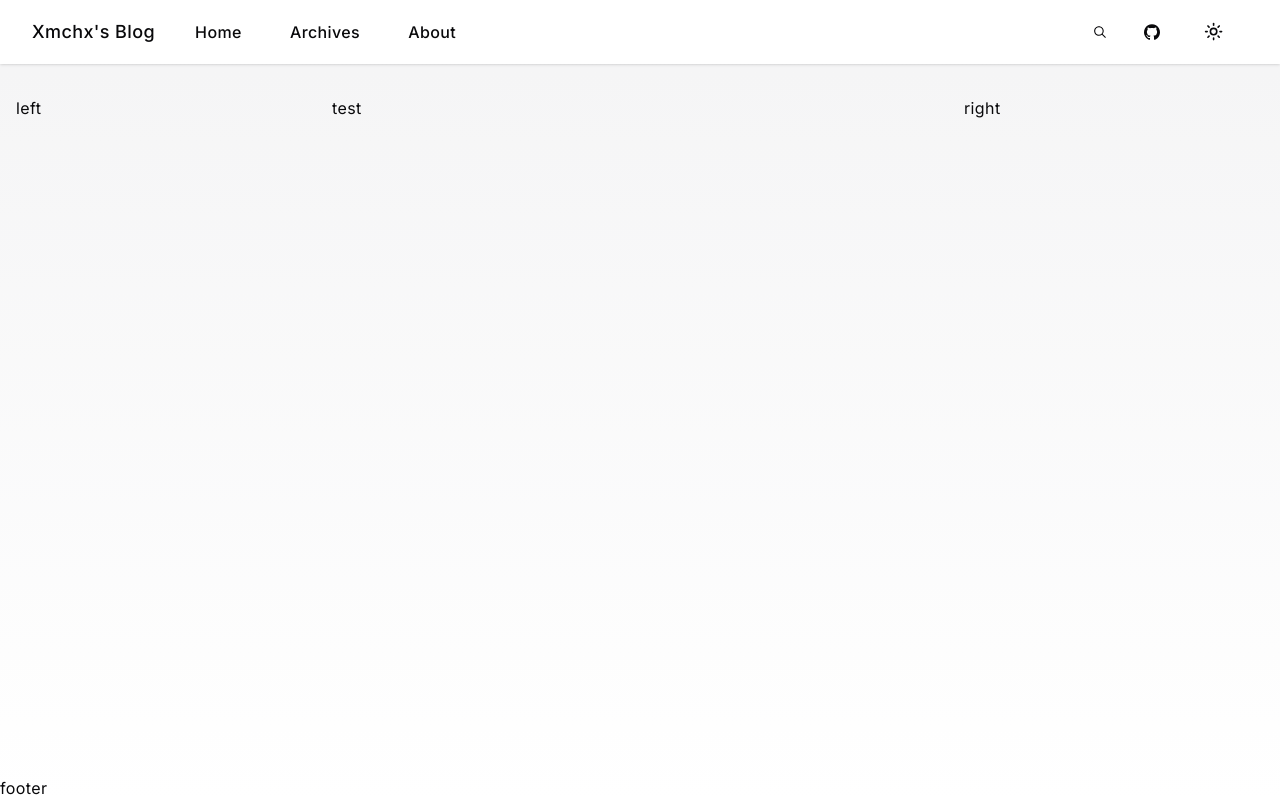
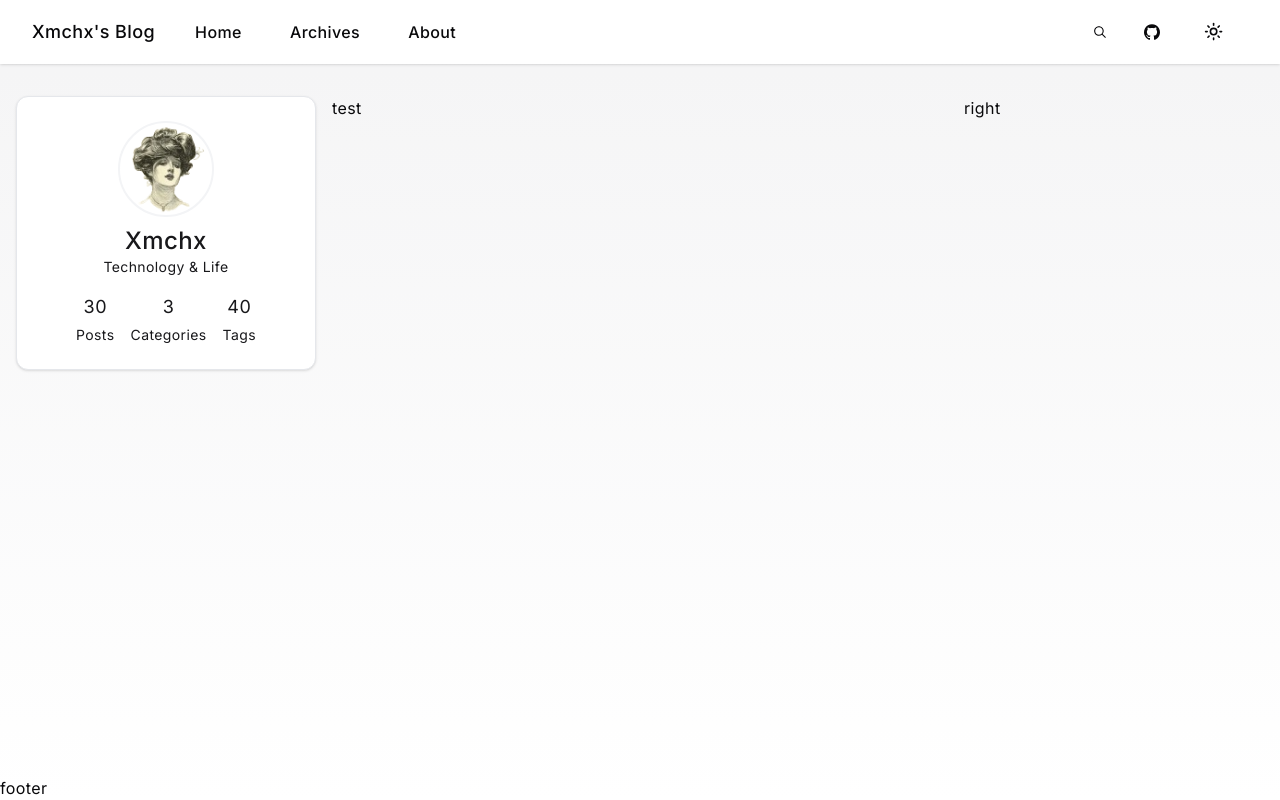
Before and after one commit to XmchxUp/blog, a Next.js app: page / in a window 1280 px wide. Built offline with nearby package versions, Linux system fonts and the light colour scheme.

Commit message:
feat: add static Profile

```diff
--- a/src/app/layout.tsx
+++ b/src/app/layout.tsx
@@ -6,6 +6,8 @@ import SiteFooter from "@/components/site-footer";
 import { Inter } from "next/font/google";
 import { cn } from "@/lib/utils";
 import { siteConfig } from "@/config/site";
+import Image from "next/image";
+import profilePic from "@/app/me.png";
 
 export const metadata: Metadata = {
   title: siteConfig.name,
@@ -32,8 +34,52 @@ export default function RootLayout({
             <SiteHeader />
             <main className="container text-foreground mx-auto py-4 md:py-8 grid grid-cols-2 md:grid-cols-3 lg:grid-cols-4 gap-4 flex-grow flex-shrink ">
               <div className="col-span-2 order-0">{children}</div>
-              <aside className="-order-1 col-span-1">left</aside>
-              <aside className="order-1 col-span-1">right</aside>
+
+              <aside className="-order-1 col-span-1 hidden md:block">
+                <div className="flex flex-col gap-4 w-full sticky top-3 lg:top-4">
+                  <div className="rounded-xl border bg-card text-card-foreground shadow pt-6 px-2">
+                    <div className="flex flex-col pt-0 p-6 items-center">
+                      <div className="w-24 h-24 rounded-full border-2 border-gray-100">
+                        <Image src={profilePic} alt="Picture of the author" />
+                      </div>
+                      <div className="flex flex-col items-center pt-2">
+                        <span className="text-2xl text-primary font-medium">
+                          Xmchx
+                        </span>
+                        <span className="text-sm text-primary truncate">
+                          Technology & Life
+                        </span>
+                      </div>
+                      <div className="flex flex-row gap-4 justify-center w-full pt-4">
+                        <div className="flex flex-col gap-1 items-center">
+                          <span className="text-lg truncate text-primary">
+                            30
+                          </span>
+                          <span className="text-sm text-primary">Posts</span>
+                        </div>
+                        <div className="flex flex-col gap-1 items-center">
+                          <span className="text-lg truncate text-primary">
+                            3
+                          </span>
+                          <span className="text-sm text-primary">
+                            Categories
+                          </span>
+                        </div>
+                        <div className="flex flex-col gap-1 items-center">
+                          <span className="text-lg truncate text-primary">
+                            40
+                          </span>
+                          <span className="text-sm text-primary">Tags</span>
+                        </div>
+                      </div>
+                    </div>
+                  </div>
+                </div>
+              </aside>
+
+              <aside className="order-1 col-span-1 hidden lg:block">
+                right
+              </aside>
             </main>
             <SiteFooter />
           </div>
--- a/src/components/site-header.tsx
+++ b/src/components/site-header.tsx
@@ -6,7 +6,7 @@ import MobileNavbar from "./mobile-navbar";
 
 function SiteHeader() {
   return (
-    <header className="print:hidden w-full h-auto bg-background py-2 md:py-1 overflow-x-hidden shadow">
+    <header className="w-full h-auto bg-background py-2 md:py-1 overflow-x-hidden shadow">
       <div className="w-full h-full py-2 md:container">
         <div className="flex flex-row items-center text-foreground justify-between gap-2 lg:gap-4 xl:gap-6 px-4">
           <Link href="/" className="flex flex-row items-center gap-2">
```
Also changed, not shown: src/app/me.png (added).
